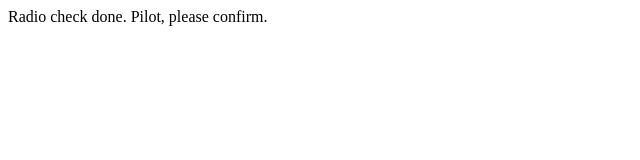
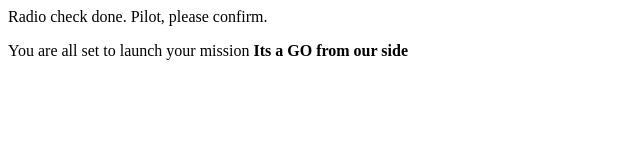
Before and after one commit to Sunithabh/communication-log, a plain HTML site: page index.html in a window 1280 px wide. Shown: the whole page, without its empty margins (0-640 px from the left). Drawn offline with Linux system fonts and the light colour scheme.

Commit message:
Confirming to GO.

```diff
--- a/index.html
+++ b/index.html
@@ -1,5 +1,6 @@
 <html>
    <body>
      <p>Radio check done. Pilot, please confirm.</p>
+    <p>You are all set to launch your mission <b> Its a GO from our side </b></p>
    </body>
 </html>
```
